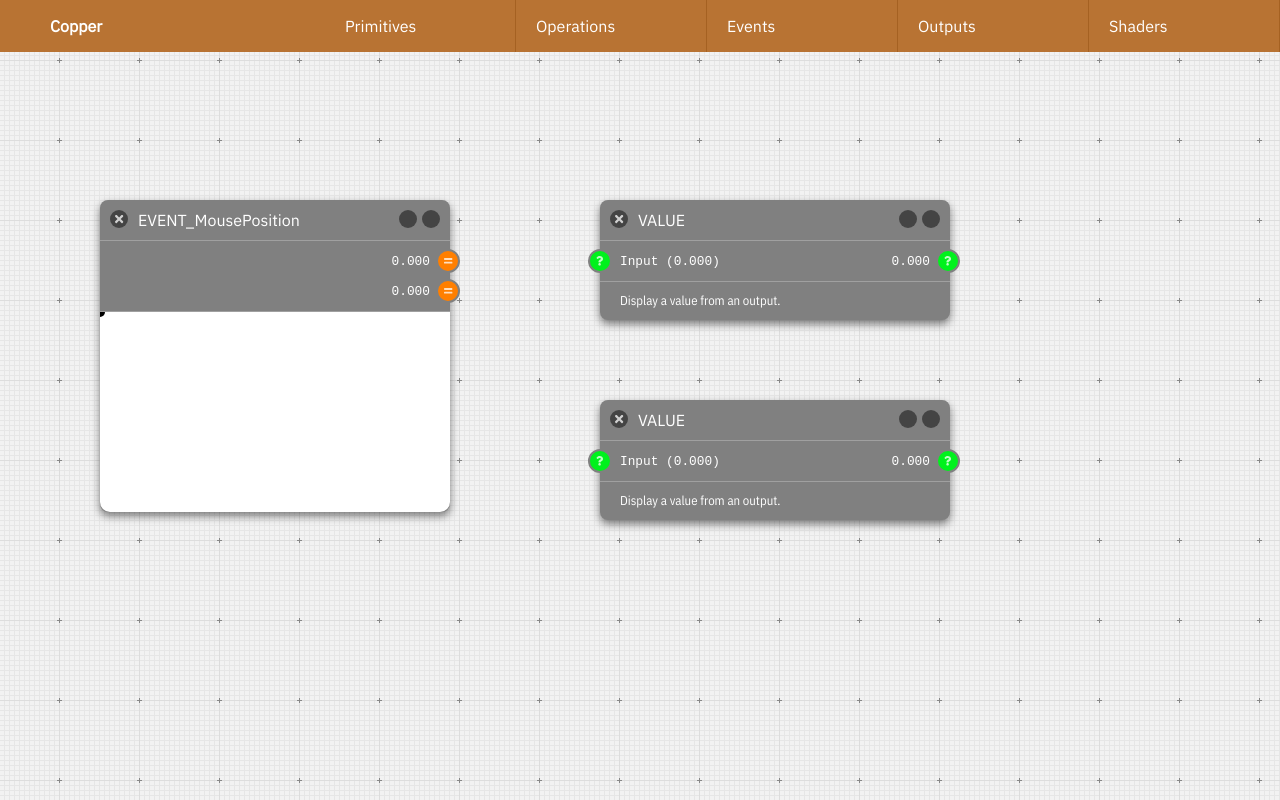
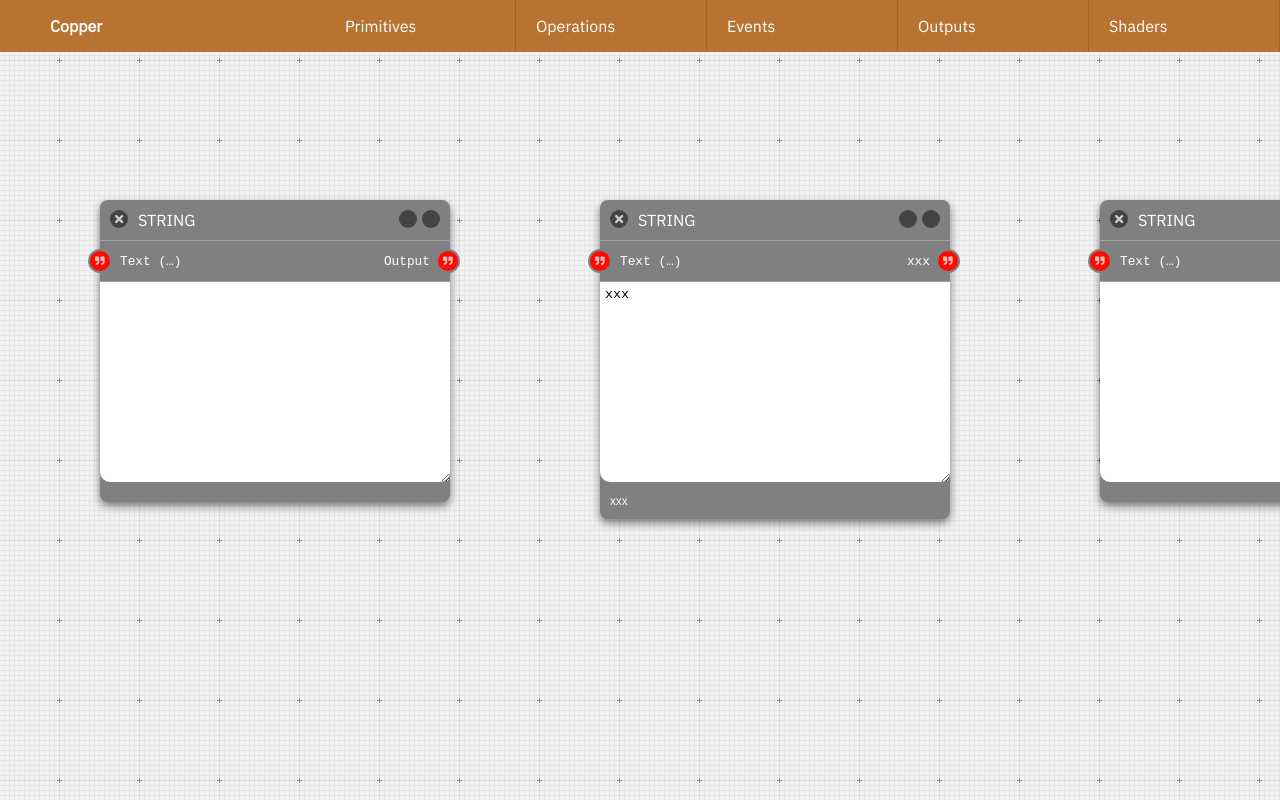
Before and after one commit to onion2k/copper, a React (Create React App) app: page / in a window 1280 px wide. Built offline with nearby package versions, Linux system fonts and the light colour scheme.

Commit message:
Fixed strings

```diff
--- a/src/Panels/primitives/string.tsx
+++ b/src/Panels/primitives/string.tsx
@@ -9,37 +9,38 @@ interface iString {
   title?: string;
   x: number;
   y: number;
-  value?: string;
+  value: string;
 }
 
-export default function Const({ id, title, x, y, value }: iString) {
+export default function String({ id, title, x, y, value }: iString) {
   const { dispatch } = useContext(DispatchContext);
+  const [_value, setValue] = useState(value || "");
+  const [output, setOutput] = useState(value || "");
   const input = useRef([""]);
-
-  const [_value, setValue] = useState(value);
-  const [output, setOutput] = useState(_value);
 
   useEffect(() => {
     dispatch({
       type: "panel/register",
       id: id,
       inputs: input.current,
-      output: _value
+      output: output
     });
   }, []);
 
   useEffect(() => {
+    const tempOutput = input.current[0]
+      ? input.current[0] + "\n" + _value
+      : _value;
+    if (tempOutput !== null) {
+      setOutput(tempOutput);
+    }
     dispatch({
       type: "recalculate",
       msg: "string",
       id: id,
-      value: [output]
+      value: [tempOutput]
     });
-  }, [output]);
-
-  useEffect(() => {
-    setOutput(JSON.stringify(input.current[0]) + "\n" + _value);
-  }, [input.current[0]]);
+  }, [input.current[0], _value]);
 
   const inputs = [
     <Input
@@ -65,11 +66,11 @@ export default function Const({ id, title, x, y, value }: iString) {
   ];
 
   const controls = (
+    <>
       <textarea
         name={"text"}
         onChange={e => {
           setValue(e.target.value);
-        setOutput(input.current[0] + "\n" + _value);
         }}
         defaultValue={_value}
         autoComplete="off"
@@ -77,6 +78,8 @@ export default function Const({ id, title, x, y, value }: iString) {
         autoCapitalize="off"
         spellCheck={false}
       />
+      <div className="template-output">{output || ""}</div>
+    </>
   );
 
   return (
--- a/src/index.tsx
+++ b/src/index.tsx
@@ -42,9 +42,9 @@ const initPanels: {
   title?: string;
   value?: any;
 }[] = [
-  { id: "hn", type: "EVENT_MousePosition", x: 26, y: 27 },
-  { id: "x", type: "VALUE", x: 31, y: 27 },
-  { id: "y", type: "VALUE", x: 31, y: 29 }
+  { id: "hn", type: "STRING", x: 26, y: 27, value: "" },
+  { id: "x", type: "STRING", x: 31, y: 27, value: "xxx" },
+  { id: "y", type: "STRING", x: 36, y: 27 }
 ];
 
 const initConnectors: {
```
Lines whose indentation alone changed are shown as unchanged.
